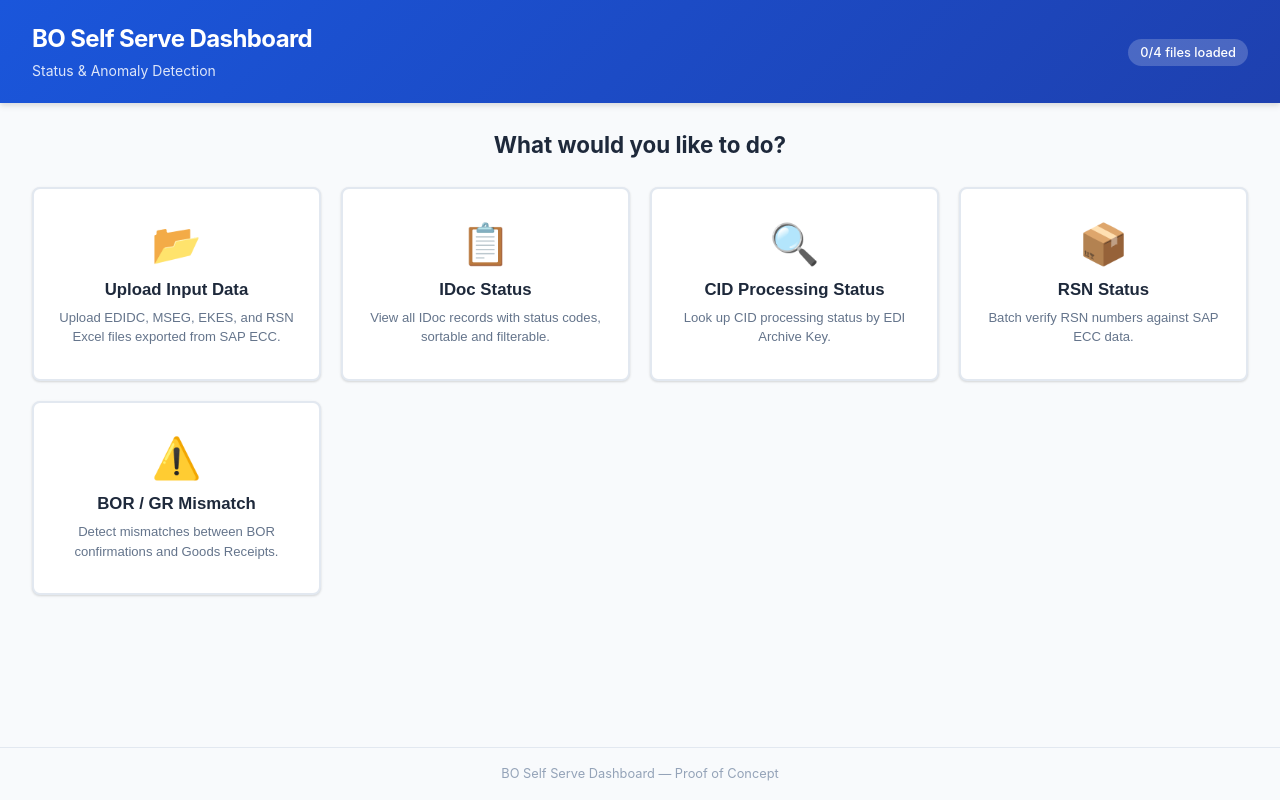
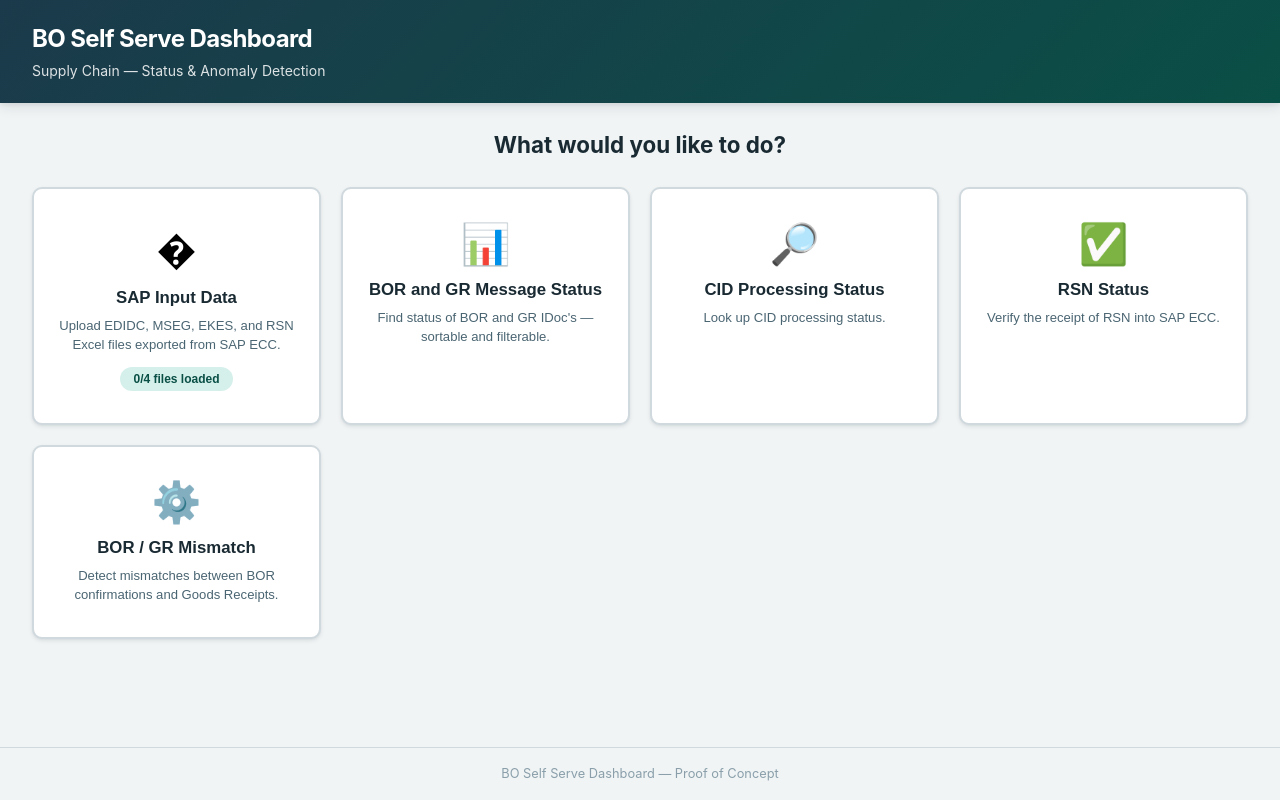
Before and after one commit to KICKASSRJ/bo-dashboard, a React (Vite) app: page / in a window 1280 px wide. Built offline with nearby package versions, Linux system fonts and the light colour scheme.

Commit message:
feat: supply chain theme, rename titles, move file counter to upload card

```diff
--- a/src/App.css
+++ b/src/App.css
@@ -1,24 +1,25 @@
-/* BO Self Serve Dashboard - Main Styles */
+/* BO Self Serve Dashboard - Supply Chain Theme */
 
 :root {
-  --primary: #1a56db;
-  --primary-dark: #1e40af;
-  --primary-light: #dbeafe;
-  --success: #059669;
-  --success-light: #d1fae5;
-  --error: #dc2626;
-  --error-light: #fee2e2;
-  --warning: #d97706;
+  --primary: #0f6b5e;
+  --primary-dark: #0a4f46;
+  --primary-light: #d5f0eb;
+  --accent: #1b3a4b;
+  --success: #16794a;
+  --success-light: #d4edda;
+  --error: #c0392b;
+  --error-light: #fce4e4;
+  --warning: #d68910;
   --warning-light: #fef3c7;
-  --bg: #f8fafc;
+  --bg: #f0f4f5;
   --surface: #ffffff;
-  --border: #e2e8f0;
-  --text: #1e293b;
-  --text-secondary: #64748b;
-  --text-muted: #94a3b8;
-  --radius: 8px;
-  --shadow: 0 1px 3px rgba(0, 0, 0, 0.1), 0 1px 2px rgba(0, 0, 0, 0.06);
-  --shadow-md: 0 4px 6px rgba(0, 0, 0, 0.07), 0 2px 4px rgba(0, 0, 0, 0.06);
+  --border: #d0d9de;
+  --text: #1a2a33;
+  --text-secondary: #4a6572;
+  --text-muted: #8a9faa;
+  --radius: 10px;
+  --shadow: 0 2px 4px rgba(15, 30, 40, 0.08), 0 1px 2px rgba(15, 30, 40, 0.04);
+  --shadow-md: 0 4px 12px rgba(15, 30, 40, 0.1), 0 2px 4px rgba(15, 30, 40, 0.06);
 }
 
 * {
@@ -42,7 +43,7 @@
 
 /* Header */
 .app-header {
-  background: linear-gradient(135deg, var(--primary) 0%, var(--primary-dark) 100%);
+  background: linear-gradient(135deg, var(--accent) 0%, var(--primary-dark) 100%);
   color: white;
   padding: 1.25rem 2rem;
   display: flex;
@@ -189,6 +190,16 @@
   font-size: 0.82rem;
   color: var(--text-secondary);
   line-height: 1.5;
+}
+
+.dashboard-home__badge {
+  margin-top: 0.75rem;
+  padding: 0.3rem 0.85rem;
+  border-radius: 999px;
+  font-size: 0.75rem;
+  font-weight: 600;
+  background: var(--primary-light);
+  color: var(--primary-dark);
 }
 
 /* Panel View */
@@ -414,7 +425,7 @@
 }
 
 .data-table th {
-  background: #f1f5f9;
+  background: #e8eeef;
   padding: 0.75rem 1rem;
   text-align: left;
   font-weight: 600;
@@ -441,7 +452,7 @@
 }
 
 .data-table th.sortable:hover {
-  background: #e2e8f0;
+  background: #d0d9de;
 }
 
 .data-table td {
@@ -459,7 +470,7 @@
 }
 
 .data-table tbody tr:hover {
-  background: #f8fafc;
+  background: #edf3f4;
 }
 
 .data-table tbody tr:last-child td {
--- a/src/App.tsx
+++ b/src/App.tsx
@@ -10,11 +10,11 @@
 type ActivePanel = null | 'upload' | 'idoc' | 'cid' | 'rsn' | 'bor-gr';
 
 const CARDS: { id: ActivePanel; icon: string; title: string; desc: string }[] = [
-  { id: 'upload', icon: '📂', title: 'Upload Input Data', desc: 'Upload EDIDC, MSEG, EKES, and RSN Excel files exported from SAP ECC.' },
-  { id: 'idoc', icon: '📋', title: 'IDoc Status', desc: 'View all IDoc records with status codes, sortable and filterable.' },
-  { id: 'cid', icon: '🔍', title: 'CID Processing Status', desc: 'Look up CID processing status by EDI Archive Key.' },
-  { id: 'rsn', icon: '📦', title: 'RSN Status', desc: 'Batch verify RSN numbers against SAP ECC data.' },
-  { id: 'bor-gr', icon: '⚠️', title: 'BOR / GR Mismatch', desc: 'Detect mismatches between BOR confirmations and Goods Receipts.' },
+  { id: 'upload', icon: '�', title: 'SAP Input Data', desc: 'Upload EDIDC, MSEG, EKES, and RSN Excel files exported from SAP ECC.' },
+  { id: 'idoc', icon: '📊', title: 'BOR and GR Message Status', desc: "Find status of BOR and GR IDoc's — sortable and filterable." },
+  { id: 'cid', icon: '🔎', title: 'CID Processing Status', desc: 'Look up CID processing status.' },
+  { id: 'rsn', icon: '✅', title: 'RSN Status', desc: 'Verify the receipt of RSN into SAP ECC.' },
+  { id: 'bor-gr', icon: '⚙️', title: 'BOR / GR Mismatch', desc: 'Detect mismatches between BOR confirmations and Goods Receipts.' },
 ];
 
 function App() {
@@ -33,10 +33,7 @@
       <header className="app-header">
         <div className="header-content">
           <h1 className="app-title">BO Self Serve Dashboard</h1>
-          <p className="app-subtitle">Status & Anomaly Detection</p>
-        </div>
-        <div className="header-stats">
-          <span className="stat">{uploadedCount}/4 files loaded</span>
+          <p className="app-subtitle">Supply Chain — Status & Anomaly Detection</p>
         </div>
       </header>
 
@@ -54,6 +51,9 @@
                   <span className="dashboard-home__icon">{card.icon}</span>
                   <h3 className="dashboard-home__card-title">{card.title}</h3>
                   <p className="dashboard-home__card-desc">{card.desc}</p>
+                  {card.id === 'upload' && (
+                    <span className="dashboard-home__badge">{uploadedCount}/4 files loaded</span>
+                  )}
                 </button>
               ))}
             </div>
--- a/src/components/CidStatus.tsx
+++ b/src/components/CidStatus.tsx
@@ -54,7 +54,7 @@
     <div className="feature-panel">
       <h2>CID Processing Status</h2>
       <p className="feature-description">
-        Enter a CID (EDI Archive Key) to look up its processing status. If multiple records exist for the same CID, all are displayed.
+        Look up CID processing status. If multiple records exist for the same CID, all are displayed.
       </p>
 
       <div className="search-bar">
--- a/src/components/FileUpload.tsx
+++ b/src/components/FileUpload.tsx
@@ -112,7 +112,7 @@
 
   return (
     <div className="feature-panel">
-      <h2>Upload Input Data</h2>
+      <h2>SAP Input Data</h2>
       <p className="feature-description">
         Upload Excel files exported from SAP ECC. Each file powers specific features in the dashboard.
       </p>
--- a/src/components/IdocStatus.tsx
+++ b/src/components/IdocStatus.tsx
@@ -52,7 +52,7 @@
   if (!data) {
     return (
       <div className="feature-panel">
-        <h2>IDoc Status</h2>
+        <h2>BOR and GR Message Status</h2>
         <p className="empty-state">Please upload an EDIDC file first.</p>
       </div>
     );
@@ -60,9 +60,9 @@
 
   return (
     <div className="feature-panel">
-      <h2>IDoc Status</h2>
+      <h2>BOR and GR Message Status</h2>
       <p className="feature-description">
-        All records from the uploaded EDIDC file. Click column headers to sort. Use the filter to search.
+        Find status of BOR and GR IDoc's. Click column headers to sort. Use the filter to search.
       </p>
 
       <div className="toolbar">
--- a/src/components/RsnStatus.tsx
+++ b/src/components/RsnStatus.tsx
@@ -50,7 +50,7 @@
     <div className="feature-panel">
       <h2>RSN Status</h2>
       <p className="feature-description">
-        Enter one or more RSN values (comma-separated or one per line) to check their processing status in SAP ECC.
+        Verify the receipt of RSN into SAP ECC. Enter one or more RSN values (comma-separated or one per line).
       </p>
 
       <div className="search-bar search-bar--vertical">
```
